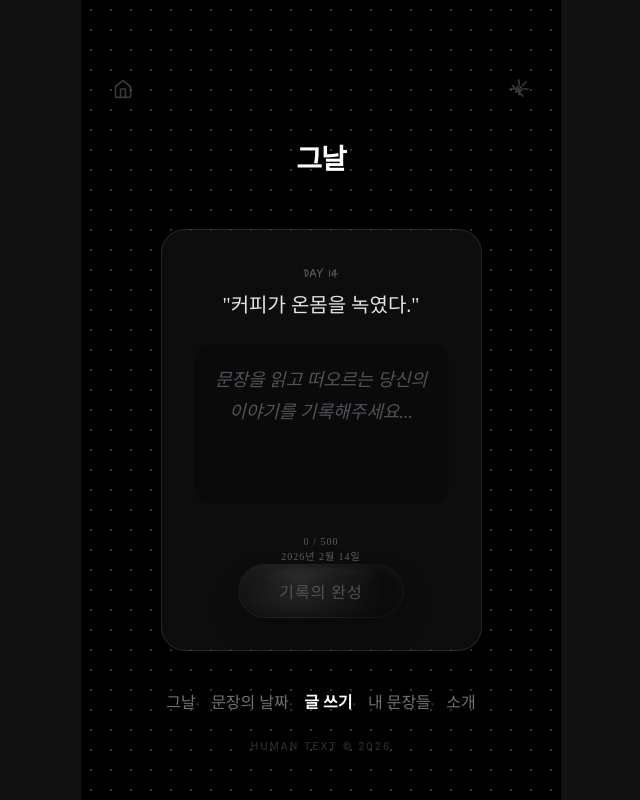
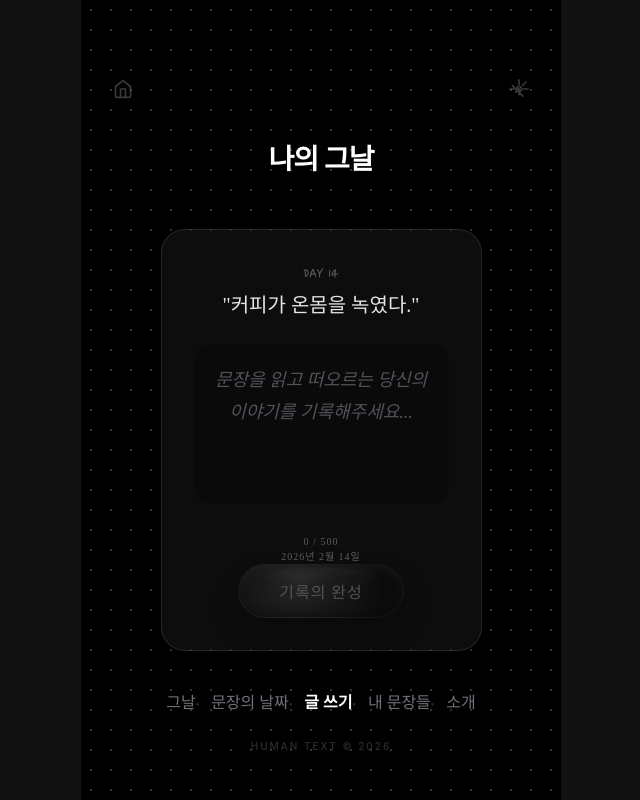
Before and after one commit to hsunp77-hub/human-text, a Next.js app: page /write in a window 1280 px wide. Shown: the whole page, without its empty margins (319-959 px from the left). Built offline with nearby package versions, Linux system fonts and the light colour scheme; no server answers; the database is empty.

Commit message:
Update Write Page Header: '그날' -> '나의 그날'

```diff
--- a/src/app/write/page.tsx
+++ b/src/app/write/page.tsx
@@ -162,7 +162,7 @@ function WriteContent() {
             <div className="mobile-view write-view px-6">
 
                 {/* Unified Header */}
-                <Header title="그날" />
+                <Header title="나의 그날" />
 
                 <div className="write-container flex flex-col items-center justify-center flex-1 w-full max-w-[340px] mx-auto min-h-0">
 
```
